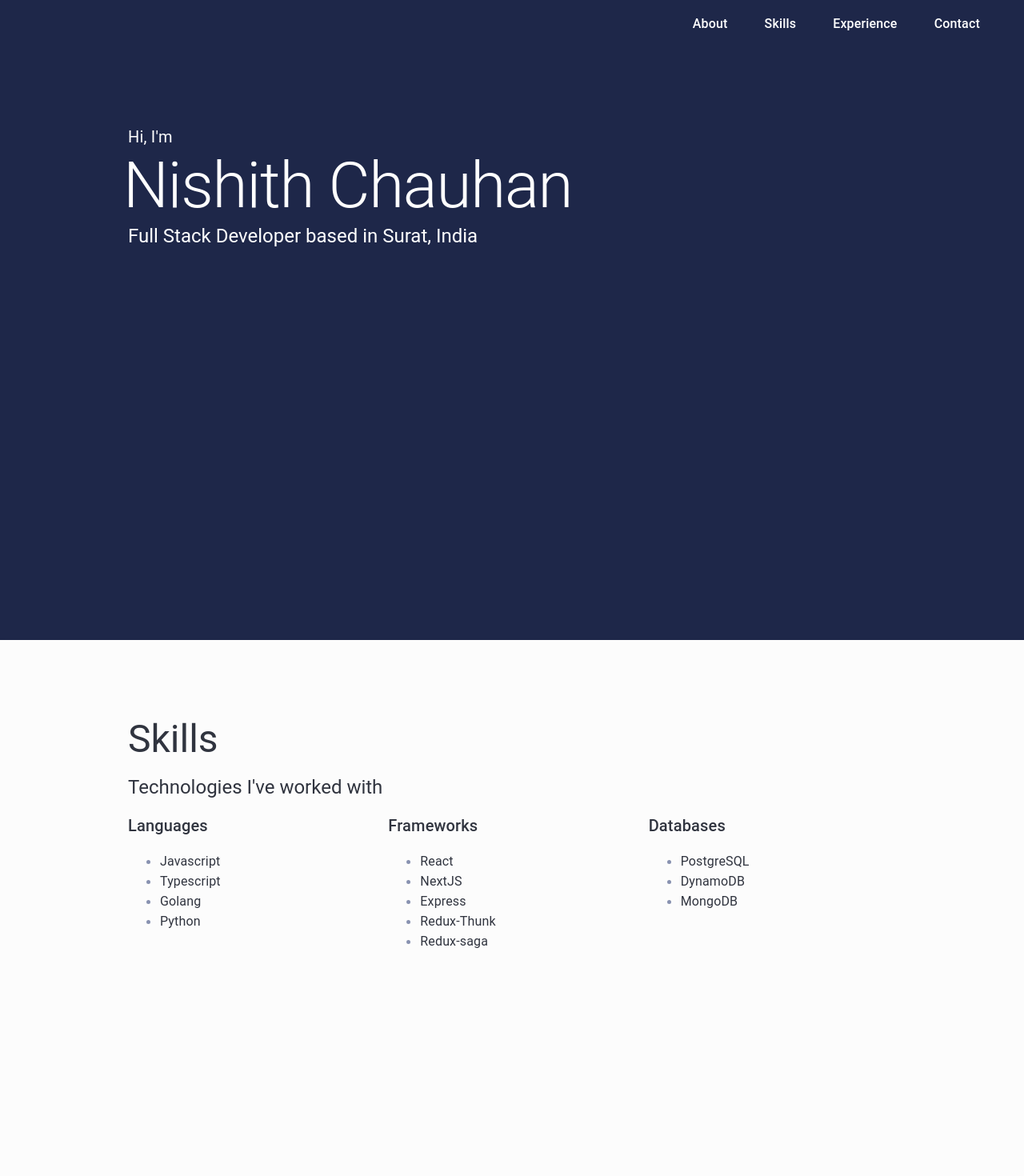
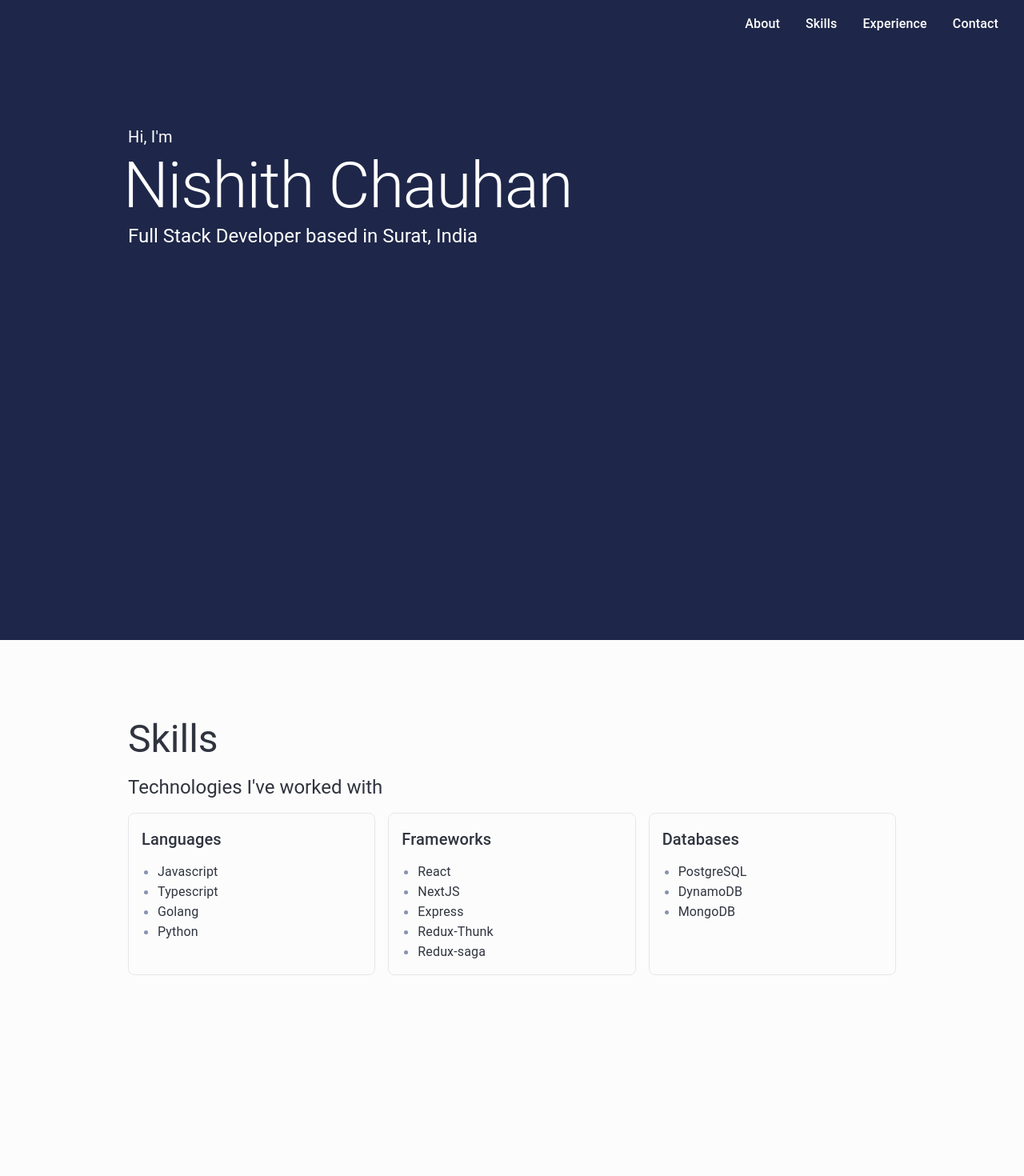
Before and after one commit to chauhannishith/chauhannishith.github.io, a React (Vite) app: page / in a window 1280 px wide. Shown: the top 1470 px of the page at 80% size. Built offline with nearby package versions, Linux system fonts and the light colour scheme.

Commit message:
add animations

```diff
--- a/src/App.css
+++ b/src/App.css
@@ -4,6 +4,10 @@
 }
 * {
   box-sizing: border-box;
+}
+
+html {
+  scroll-behavior: smooth;
 }
 
 .App {
@@ -41,6 +45,91 @@ html {
   scroll-padding-top: 60px;
 }
 
+#navbar {
+  transition: background-color 240ms ease, box-shadow 240ms ease, transform 240ms ease;
+}
+
+.nav-link {
+  position: relative;
+  transition: color 220ms ease, transform 220ms ease;
+}
+
+.nav-link::after {
+  content: '';
+  position: absolute;
+  left: 0;
+  bottom: -4px;
+  width: 100%;
+  height: 2px;
+  background-color: currentColor;
+  transform: scaleX(0);
+  transform-origin: left;
+  transition: transform 220ms ease;
+}
+
+.nav-link:hover {
+  transform: translateY(-1px);
+}
+
+.nav-link:hover::after {
+  transform: scaleX(1);
+}
+
+.fade-section .fade-card {
+  transform: translateY(28px);
+  opacity: 0;
+  transition: opacity 620ms ease, transform 620ms ease;
+}
+
+.fade-section .fade-item {
+  opacity: 0;
+  transform: translateY(18px);
+  transition: opacity 560ms ease, transform 560ms ease;
+}
+
+.fade-section .fade-item-delay-1 {
+  transition-delay: 120ms;
+}
+
+.fade-section.is-visible .fade-card,
+.fade-section.is-visible .fade-item {
+  opacity: 1;
+  transform: translateY(0);
+}
+
+.fade-list-item {
+  opacity: 0;
+  transform: translateY(12px);
+  animation: fadeUp 440ms ease forwards;
+  animation-delay: 0ms;
+}
+
+.interactive-card,
+.interactive-icon {
+  transition: transform 220ms ease, box-shadow 220ms ease, filter 220ms ease;
+}
+
+.interactive-card:hover {
+  transform: translateY(-2px);
+  box-shadow: 0 14px 32px rgba(0, 0, 0, 0.14);
+}
+
+.interactive-icon:hover {
+  transform: translateY(-2px) scale(1.06);
+  filter: drop-shadow(0 8px 14px rgba(0, 0, 0, 0.2));
+}
+
+@keyframes fadeUp {
+  from {
+    opacity: 0;
+    transform: translateY(12px);
+  }
+  to {
+    opacity: 1;
+    transform: translateY(0);
+  }
+}
+
 @keyframes App-logo-spin {
   from {
     transform: rotate(0deg);
@@ -55,3 +144,18 @@ html {
     animation: App-logo-spin infinite 10s linear;
   }
 }
+
+@media (prefers-reduced-motion: reduce) {
+  html {
+    scroll-behavior: auto;
+  }
+
+  .fade-section .fade-card,
+  .fade-section .fade-item,
+  .fade-list-item {
+    opacity: 1;
+    transform: none;
+    animation: none;
+    transition: none;
+  }
+}
--- a/src/components/Experience.tsx
+++ b/src/components/Experience.tsx
@@ -14,7 +14,7 @@ export const Experience = () => {
   return (
     <Section id="experience" dark>
       <Grid container item xs={12} rowGap={2}>
-        <Grid item xs={12}>
+        <Grid item xs={12} className='fade-list-item' style={{ animationDelay: '40ms' }}>
           <Typography variant='h3' color='secondary'>
             Experience
           </Typography>
@@ -31,6 +31,8 @@ const ExperienceAccordion = ({ entry, index }: { entry: ExperienceEntry; index:
   <Accordion
     defaultExpanded={index === 0}
     sx={accordionSx}
+    className='interactive-card fade-list-item'
+    style={{ animationDelay: `${120 + (index * 100)}ms` }}
   >
     <AccordionSummary
       expandIcon={<ExpandMoreIcon color={'secondary'} />}
--- a/src/components/Navbar.tsx
+++ b/src/components/Navbar.tsx
@@ -7,8 +7,7 @@ export const Navbar = () => {
 
   useEffect(() => {
     const nav = document.getElementById('navbar')
-
-    window.onscroll = () => {
+    const onScroll = () => {
       if (nav) {
         if (window.scrollY > 100) {
           nav.classList.add('scrolled')
@@ -17,16 +16,20 @@ export const Navbar = () => {
         }
       }
     }
+
+    window.addEventListener('scroll', onScroll)
+    onScroll()
+
+    return () => {
+      window.removeEventListener('scroll', onScroll)
+    }
   }, [])
 
   return (
     <Grid container
       flexDirection={'row'}
       sx={{
-        justifyContent: {
-          md: 'space-between',
-          lg: 'flex-end',
-        },
+        justifyContent: 'flex-end',
       }}
       style={{
         position: 'sticky',
@@ -40,24 +43,25 @@ export const Navbar = () => {
       {/* <Grid item xs={4}>
         <Typography variant={'h4'}>Nishith Chauhan</Typography>
       </Grid> */}
-      <Grid container item xs={12} md={4} justifyContent={'space-around'} alignItems={'center'}
+      <Grid container item xs={12} md={4} justifyContent={'flex-end'} alignItems={'center'}
         flexDirection={'row'}
+        columnGap={'2rem'}
         sx={{
           visibility: {
             md: 'visible',
           },
         }}
       >
-        <Link href="#about" variant='subtitle1'>
+        <Link href="#about" variant='subtitle1' className='nav-link'>
           About
         </Link>
-        <Link href="#skills" variant='subtitle1'>
+        <Link href="#skills" variant='subtitle1' className='nav-link'>
           Skills
         </Link>
-        <Link href="#experience" variant='subtitle1'>
+        <Link href="#experience" variant='subtitle1' className='nav-link'>
           Experience
         </Link>
-        <Link href="#connect" variant='subtitle1'>
+        <Link href="#connect" variant='subtitle1' className='nav-link'>
           Contact
         </Link>
       </Grid>
--- a/src/components/Section.tsx
+++ b/src/components/Section.tsx
@@ -1,17 +1,50 @@
 import { Card, Grid, Typography } from '@mui/material'
-import React from 'react'
+import React, { useEffect, useRef, useState } from 'react'
 import { customTheme } from '../utils'
 
 export const Section = ({children, id, title, dark}: {children: React.ReactNode, dark?: boolean, id: string, title?: string}) => {
   const {palette} = customTheme
+  const sectionRef = useRef<HTMLElement | null>(null)
+  const [isVisible, setIsVisible] = useState(false)
+
+  useEffect(() => {
+    const sectionElement = sectionRef.current
+    if (!sectionElement) {
+      return
+    }
+
+    const observer = new IntersectionObserver(
+      ([entry]) => {
+        if (entry.isIntersecting) {
+          setIsVisible(true)
+          observer.disconnect()
+        }
+      },
+      {
+        rootMargin: '-10% 0px',
+        threshold: 0.2,
+      },
+    )
+
+    observer.observe(sectionElement)
+
+    return () => {
+      observer.disconnect()
+    }
+  }, [])
+
   return (
     <Grid container item xs={12}>
       <section id={id}
+        ref={sectionRef}
+        className={`fade-section ${isVisible ? 'is-visible' : ''}`}
         style={{
           width: '100%',
         }}
       >
-        <Card style={{
+        <Card
+          className='fade-card'
+          style={{
             minHeight: 'calc(100vh - 60px)',
             width: '100%',
             backgroundColor: dark ? palette.background.surface2 : palette.background.default,
@@ -21,15 +54,16 @@ export const Section = ({children, id, title, dark}: {children: React.ReactNode,
               xs:'2rem 2rem',
               md: '6rem 10rem',
             },
-        }}>
+          }}
+        >
           {title && (
             <Typography variant='h2' fontWeight={600} style={{
-              marginTop: '0'
-            }}>
+              marginTop: '0',
+            }} className='fade-item'>
               {title}
             </Typography>
           )}
-          {children}
+          <div className='fade-item fade-item-delay-1'>{children}</div>
         </Card>
       </section>
     </Grid>
--- a/src/components/Skills.tsx
+++ b/src/components/Skills.tsx
@@ -2,52 +2,95 @@ import { Grid, Typography } from '@mui/material'
 import { Section } from './Section'
 
 export const Skills = () => {
+  const languageSkills = ['Javascript', 'Typescript', 'Golang', 'Python']
+  const frameworkSkills = ['React', 'NextJS', 'Express', 'Redux-Thunk', 'Redux-saga']
+  const databaseSkills = ['PostgreSQL', 'DynamoDB', 'MongoDB']
+
   return (
     <Section id="skills">
       <Grid container item xs={12} rowGap={2}>
-        <Grid item xs={12}>
+        <Grid item xs={12} className='fade-list-item' style={{ animationDelay: '40ms' }}>
           <Typography variant='h3' color='text.secondary'>
             Skills
           </Typography>
         </Grid>
 
-        <Grid item xs={12}>
+        <Grid item xs={12} className='fade-list-item' style={{ animationDelay: '100ms' }}>
           <Typography variant='h5' color='text.secondary'>
             Technologies I've worked with
           </Typography>
         </Grid>
-        <Grid container item xs flexWrap={'wrap'} flexDirection={'row'} gap={'1rem'}>
-          <Grid container item xs flexDirection={'column'}>
+        <Grid container item xs flexWrap={'wrap'} flexDirection={'row'} gap={'1rem'} className='fade-list-item' style={{ animationDelay: '180ms' }}>
+          <Grid
+            container
+            item
+            xs
+            flexDirection={'column'}
+            className='interactive-card'
+            sx={{
+              border: '1px solid',
+              borderColor: 'background.surface3',
+              borderRadius: '0.5rem',
+              padding: '1rem',
+            }}
+          >
             <Typography variant='h6' color='text.secondary'>
             Languages
             </Typography>
-            <ul>
-              <li><Typography variant='body1' color='text.secondary'>Javascript</Typography></li>
-              <li><Typography variant='body1' color='text.secondary'>Typescript</Typography></li>
-              <li><Typography variant='body1' color='text.secondary'>Golang</Typography></li>
-              <li><Typography variant='body1' color='text.secondary'>Python</Typography></li>
+            <ul style={{ margin: '0.75rem 0 0 0', paddingLeft: '1.25rem' }}>
+              {languageSkills.map((skill, index) => (
+                <li key={skill} className='fade-list-item' style={{ animationDelay: `${240 + (index * 50)}ms` }}>
+                  <Typography variant='body1' color='text.secondary'>{skill}</Typography>
+                </li>
+              ))}
             </ul>
           </Grid>
-          <Grid container item xs flexDirection={'column'}>
+          <Grid
+            container
+            item
+            xs
+            flexDirection={'column'}
+            className='interactive-card'
+            sx={{
+              border: '1px solid',
+              borderColor: 'background.surface3',
+              borderRadius: '0.5rem',
+              padding: '1rem',
+            }}
+          >
             <Typography variant='h6' color='text.secondary'>
             Frameworks
             </Typography>
-            <ul>
-              <li><Typography variant='body1' color='text.secondary'>React</Typography></li>
-              <li><Typography variant='body1' color='text.secondary'>NextJS</Typography></li>
-              <li><Typography variant='body1' color='text.secondary'>Express</Typography></li>
-              <li><Typography variant='body1' color='text.secondary'>Redux-Thunk</Typography></li>
-              <li><Typography variant='body1' color='text.secondary'>Redux-saga</Typography></li>
+            <ul style={{ margin: '0.75rem 0 0 0', paddingLeft: '1.25rem' }}>
+              {frameworkSkills.map((skill, index) => (
+                <li key={skill} className='fade-list-item' style={{ animationDelay: `${280 + (index * 50)}ms` }}>
+                  <Typography variant='body1' color='text.secondary'>{skill}</Typography>
+                </li>
+              ))}
             </ul>
           </Grid>
-          <Grid container item xs flexDirection={'column'}>
+          <Grid
+            container
+            item
+            xs
+            flexDirection={'column'}
+            className='interactive-card'
+            sx={{
+              border: '1px solid',
+              borderColor: 'background.surface3',
+              borderRadius: '0.5rem',
+              padding: '1rem',
+            }}
+          >
             <Typography variant='h6' color='text.secondary'>
             Databases
             </Typography>
-            <ul>
-              <li><Typography variant='body1' color='text.secondary'>PostgreSQL</Typography></li>
-              <li><Typography variant='body1' color='text.secondary'>DynamoDB</Typography></li>
-              <li><Typography variant='body1' color='text.secondary'>MongoDB</Typography></li>
+            <ul style={{ margin: '0.75rem 0 0 0', paddingLeft: '1.25rem' }}>
+              {databaseSkills.map((skill, index) => (
+                <li key={skill} className='fade-list-item' style={{ animationDelay: `${320 + (index * 50)}ms` }}>
+                  <Typography variant='body1' color='text.secondary'>{skill}</Typography>
+                </li>
+              ))}
             </ul>
           </Grid>
         </Grid>
--- a/src/containers/Main.tsx
+++ b/src/containers/Main.tsx
@@ -4,9 +4,9 @@ import '../App.css';
 export const MainPage = () => {
   return (
     <div className="App">
-      <header className="App-header">
-        <img src={logo} className="App-logo" alt="logo from https://icons8.com/icon/102707/gear" />
-        <p>
+      <header className="App-header fade-section is-visible">
+        <img src={logo} className="App-logo fade-item fade-item-delay-1" alt="logo from https://icons8.com/icon/102707/gear" />
+        <p className='fade-item' style={{ transitionDelay: '180ms' }}>
           This site is still under development.
         </p>
       </header>
```
Also changed, not shown: src/components/About.tsx (+10 -3 lines), src/components/Connect.tsx (+8 -8 lines). Lines whose indentation alone changed are shown as unchanged.
